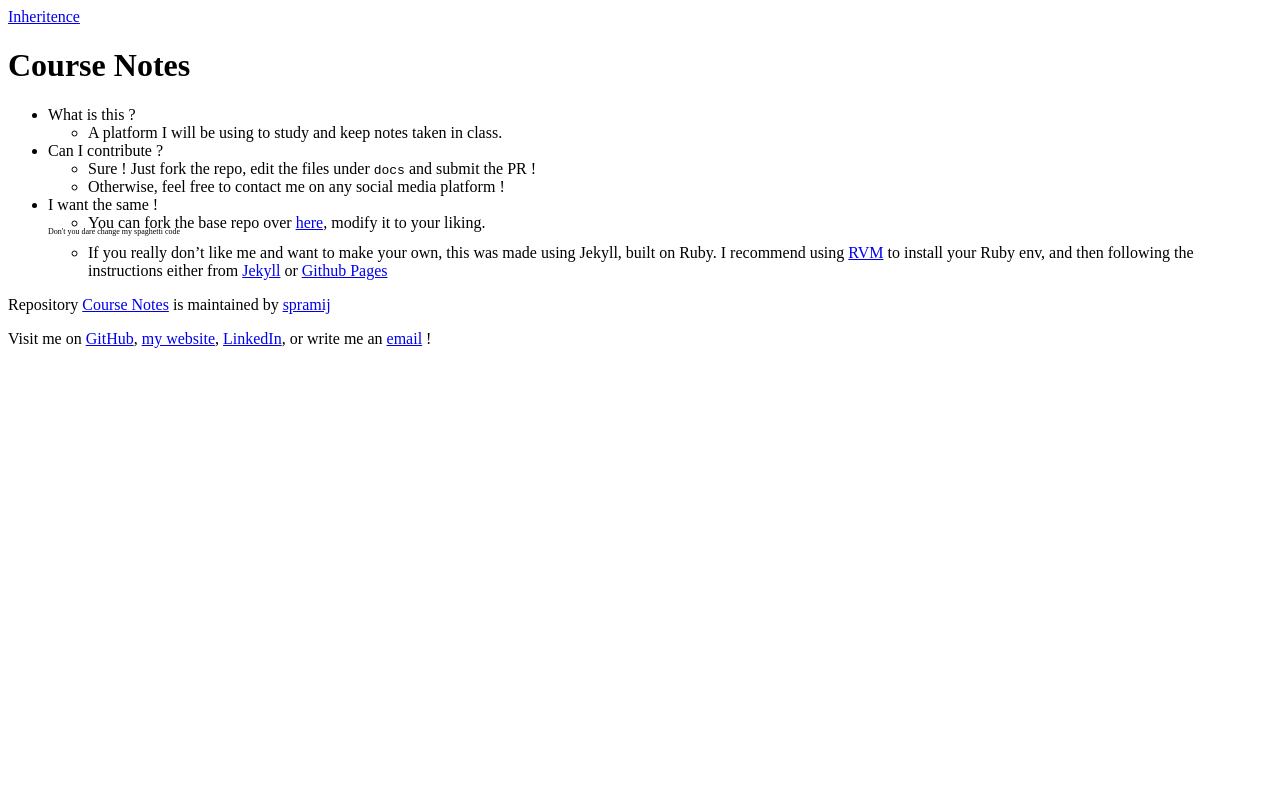
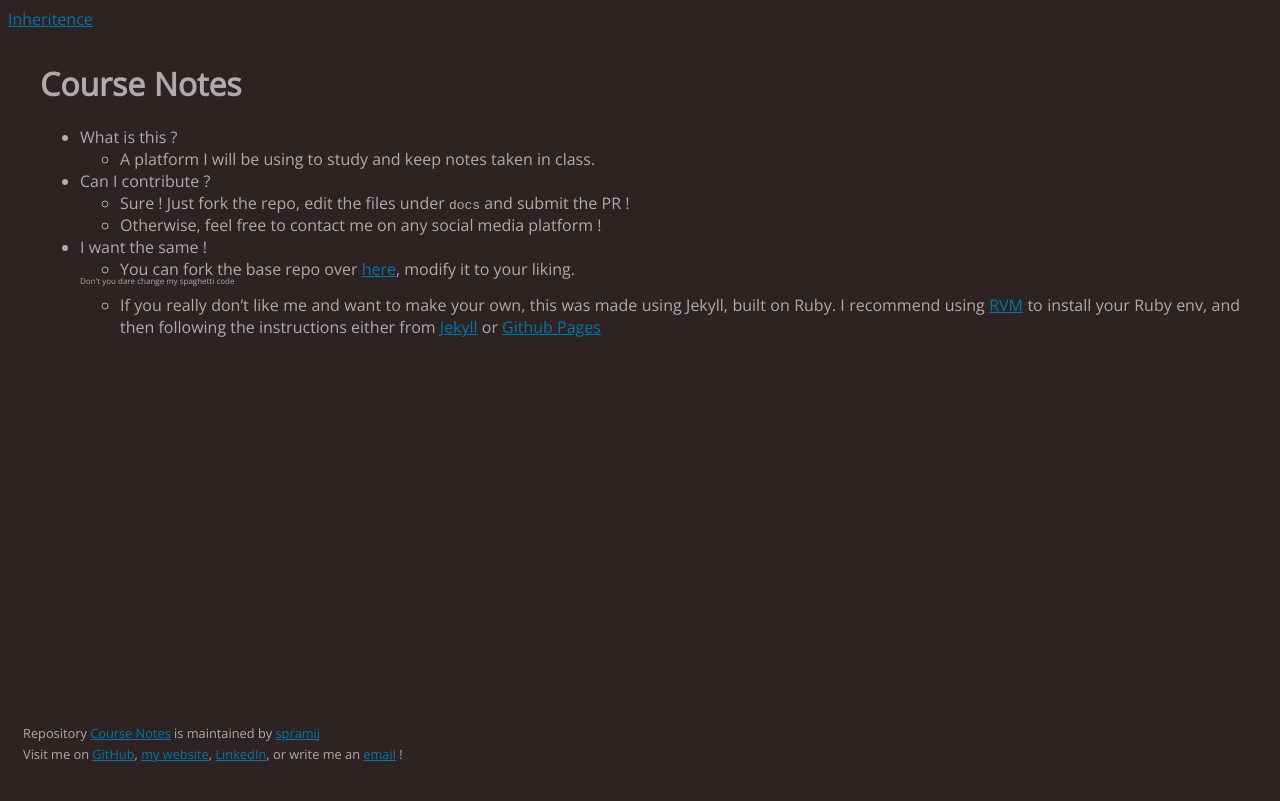
Before and after one commit to spramij/course_notes, a Jekyll site: the page built from index.md, in a window 1280 px wide. Shown: the top 801 px of the page. Built offline with Jekyll 4.4.1, drawn with Linux system fonts in a browser that asks for light colours; our own code applies the rules of GitHub Pages for plain Markdown files.

Commit message:
fixed up again for CSS path

```diff
--- a/_layouts/default.html
+++ b/_layouts/default.html
@@ -1 +1 @@
-<!doctype html><html lang="en"><head><meta charset="utf-8"><title>{{ site.title }}</title><link rel="stylesheet" href="/_site/css/styles.css"><link rel="stylesheet" type="text/css" href="https://fonts.googleapis.com/css?family=Open+Sans"><script type="text/javascript" async src="https://cdn.mathjax.org/mathjax/latest/MathJax.js?config=TeX-MML-AM_CHTML"></script></head><body><nav>{% for doc in site.notes %} <span><a href="{{ doc.url }}">{{ doc.title }}</a></span> {% endfor %}</nav><div id="content"><h1>{{ page.title | default: site.title | default: site.github.repository_name }}</h1><section>{{ content }}</section></div><footer><p>Repository <a href="{{site.github.repository_url}}">{{ site.title | default: site.github.repository_name }}</a> is maintained by <a href="{{ site.github.owner_url }}">{{ site.github.owner_name }}</a><br></p><p>Visit me on <a href="https://github.com/spramij">GitHub</a>, <a href="https://sohil.pramij.com">my website</a>, <a href="https://linkedin.com/in/sohil-pramij">LinkedIn</a>, or write me an <a href="mailto:spramij@mun.ca">email</a> !</p></footer></body></html>
+<!doctype html><html lang="en"><head><meta charset="utf-8"><title>{{ site.title }}</title><link rel="stylesheet" href="{{ '/css/styles.css?' | relative_url }}"><link rel="stylesheet" type="text/css" href="https://fonts.googleapis.com/css?family=Open+Sans"><script type="text/javascript" async src="https://cdn.mathjax.org/mathjax/latest/MathJax.js?config=TeX-MML-AM_CHTML"></script></head><body><nav>{% for doc in site.notes %} <span><a href="{{ doc.url }}">{{ doc.title }}</a></span> {% endfor %}</nav><div id="content"><h1>{{ page.title | default: site.title | default: site.github.repository_name }}</h1><section>{{ content }}</section></div><footer><p>Repository <a href="{{site.github.repository_url}}">{{ site.title | default: site.github.repository_name }}</a> is maintained by <a href="{{ site.github.owner_url }}">{{ site.github.owner_name }}</a><br></p><p>Visit me on <a href="https://github.com/spramij">GitHub</a>, <a href="https://sohil.pramij.com">my website</a>, <a href="https://linkedin.com/in/sohil-pramij">LinkedIn</a>, or write me an <a href="mailto:spramij@mun.ca">email</a> !</p></footer></body></html>
```
Also changed, not shown: 1 other file.
